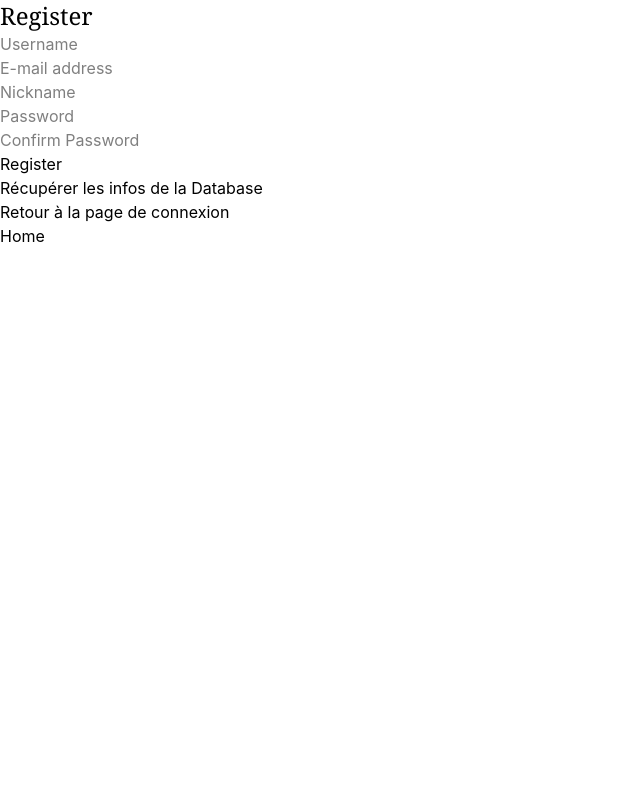
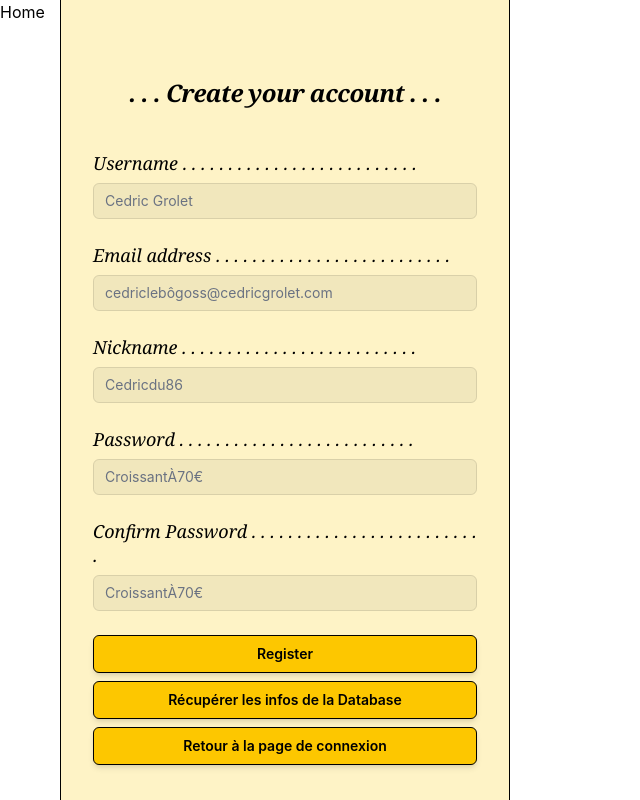
Before and after one commit to MouaipS/Transcendance, a React (Vite) app in the folder frontend/: page /register in a window 1280 px wide. Shown: the whole page, without its empty margins (0-640 px from the left). Built offline with nearby package versions, Linux system fonts and the light colour scheme.

Commit message:
fusiontailwind [ADD] merge pierre + joan
je merge la mon travail avec celui de Joan apres avoir modifié la page de register

```diff
--- a/frontend/src/components/pages/Register.jsx
+++ b/frontend/src/components/pages/Register.jsx
@@ -24,16 +24,16 @@ export function Register() {
 
 		const registration = { username, password, email, nickname }
 
-		if (username === '' || password === '' || email === '' || nickname === '') {
-			setUsername('')
-			setPassword('')
-			setConfirmPassword('')
-			setEmail('')
-			setNickname('')
-			setAlert("Veuillez remplir tous les champs")
-			return
-		}
-		else if (password !== confirmPassword) {
+		// if (username === '' || password === '' || email === '' || nickname === '') {
+		// 	setUsername('')
+		// 	setPassword('')
+		// 	setConfirmPassword('')
+		// 	setEmail('')
+		// 	setNickname('')
+		// 	setAlert("Veuillez remplir tous les champs")
+		// 	return
+		// }
+		if (password !== confirmPassword) {
 			setUsername('')
 			setPassword('')
 			setConfirmPassword('')
@@ -97,49 +97,162 @@ export function Register() {
 
 
 	return <>
-    <h1 className="font-serif text-2xl" >Register</h1>
-	<p style={{color: 'red'}}>{alert}</p>
-    <form onSubmit={handleSubmitRegister}>
+	<div className="absolute inset-y-0 left-15 flex flex-col min-h-full
+		justify-center px-6 py-12 lg:px-8 border-l border-r bg-amber-100">
+		<div className="sm:mx-auto sm:w-full sm:max-w-sm">
+			<h2 className="font-serif italic mt-10 text-center text-2xl/9 font-bold tracking-tight text-black">. . . Create your account . . .</h2>
+		</div>
+		<div className="mt-10 sm:mx-auto sm:w-full sm:max-w-sm">
+			<form onSubmit={handleSubmitRegister} className="space-y-6">
+				<div>
+					<label htmlFor="username" className="font-serif italic
+						block text-lg/6 font-medium text-black">
+						Username . . . . . . . . . . . . . . . . . . . . . . . . . .
+					</label>
+					<div className="mt-2">
 						<input
+							id="username"
+							name="username"
+							required
 							value={username}
-			placeholder="Username"
+							placeholder="Cedric Grolet"
 							onChange={(e) => setUsername(e.target.value)}
+							className="block w-full rounded-md bg-black/5 px-3
+									py-1.5 text-base outline-1 -outline-offset-1
+									outline-black/10 placeholder:text-gray-500
+									focus:outline-2 focus:-outline-offset-2
+									focus:outline-yellow-400 sm:text-sm/6"
 						/>
-		<ul/>
+					</div>
+				</div>
+				<div>
+					<label htmlFor="email" className="font-serif italic
+						block text-lg/6 font-medium text-black">
+						Email address . . . . . . . . . . . . . . . . . . . . . . . . . .
+					</label>
+					<div className="mt-2">
 						<input
+							id="email"
+							name="email"
+							type="email"
+							required
 							value={email}
-			placeholder="E-mail address"
+							placeholder="cedriclebôgoss@cedricgrolet.com"
 							onChange={(e) => setEmail(e.target.value)}
+							className="block w-full rounded-md bg-black/5 px-3
+								py-1.5 text-base outline-1 -outline-offset-1
+								outline-black/10 placeholder:text-gray-500
+								focus:outline-2 focus:-outline-offset-2
+								focus:outline-yellow-400 sm:text-sm/6"
 						/>
-		<ul/>
+					</div>
+				</div>
+				<div>
+					<label htmlFor="nickname" className="font-serif italic
+						block text-lg/6 font-medium text-black">
+						Nickname . . . . . . . . . . . . . . . . . . . . . . . . . .
+					</label>
+					<div className="mt-2">
 						<input
+							id="nickname"
+							name="nickname"
+							required
 							value={nickname}
-			placeholder="Nickname"
+							placeholder="Cedricdu86"
 							onChange={(e) => setNickname(e.target.value)}
+							className="block w-full rounded-md bg-black/5 px-3
+								py-1.5 text-base outline-1 -outline-offset-1
+								outline-black/10 placeholder:text-gray-500
+								focus:outline-2 focus:-outline-offset-2
+								focus:outline-yellow-400 sm:text-sm/6"
 						/>
-		<ul/>
+					</div>
+				</div>
+				<div>
+					<label htmlFor="password" className="font-serif italic
+						block text-lg/6 font-medium text-black">
+						Password . . . . . . . . . . . . . . . . . . . . . . . . . .
+					</label>
+					<div className="mt-2">
 						<input
+							id="password"
+							name="password"
+							type="password"
+							required
 							value={password}
-			placeholder="Password"
+							placeholder="CroissantÀ70€"
 							onChange={(e) => setPassword(e.target.value)}
+							className="block w-full rounded-md bg-black/5 px-3
+									py-1.5 text-base outline-1 -outline-offset-1
+									outline-black/10 placeholder:text-gray-500
+									focus:outline-2 focus:-outline-offset-2
+									focus:outline-yellow-400 sm:text-sm/6"
 						/>
-		<ul/>
+					</div>
+				</div>
+				<div>
+					<label htmlFor="password" className="font-serif italic
+						block text-lg/6 font-medium text-black">
+						Confirm Password . . . . . . . . . . . . . . . . . . . . . . . . . .
+					</label>
+					<div className="mt-2">
 						<input
+							id="password"
+							name="password"
+							type="password"
+							required
 							value={confirmPassword}
-			placeholder="Confirm Password"
+							placeholder="CroissantÀ70€"
 							onChange={(e) => setConfirmPassword(e.target.value)}
+							className="block w-full rounded-md bg-black/5 px-3
+									py-1.5 text-base outline-1 -outline-offset-1
+									outline-black/10 placeholder:text-gray-500
+									focus:outline-2 focus:-outline-offset-2
+									focus:outline-yellow-400 sm:text-sm/6"
 						/>
-		<ul/>
-		<button>Register</button>
+					</div>
+				</div>
+				<div className="mt-2">
+					<button
+						type="submit"
+						className="flex w-full justify-center rounded-md
+						bg-yellow-400 px-3 py-1.5 text-sm/6 font-semibold
+						hover:bg-yellow-300 focus-visible:outline-2
+						focus-visible:outline-offset-2 focus-visible:outline-indigo-500
+						border border-black shadow-md hover:shadow-none
+						hover:inset-shadow-xs hover:inset-shadow-black/50">
+						Register
+					</button>
+				</div>
 			</form>
-	<ul/>
-	<form>
-		<button onClick={handleClick}>Récupérer les infos de la Database</button>
-	</form>
+			<div className="mt-2">
+				<button
+					type="submit"
+					className="flex w-full justify-center rounded-md
+					bg-yellow-400 px-3 py-1.5 text-sm/6 font-semibold
+					hover:bg-yellow-300 focus-visible:outline-2
+					focus-visible:outline-offset-2 focus-visible:outline-indigo-500
+					border border-black shadow-md hover:shadow-none
+					hover:inset-shadow-xs hover:inset-shadow-black/50"
+					onClick={handleClick}>Récupérer les infos de la Database
+				</button>
+			</div>
 			<QueryClientProvider client={queryClient}>
 				<FetchName />
 			</QueryClientProvider>
-	<ul/>
-	<button onClick={navigateLogin}>Retour à la page de connexion</button>
+			<div className="mt-2">
+				<button
+					type="submit"
+					className="flex w-full justify-center rounded-md
+					bg-yellow-400 px-3 py-1.5 text-sm/6 font-semibold
+					hover:bg-yellow-300 focus-visible:outline-2
+					focus-visible:outline-offset-2 focus-visible:outline-indigo-500
+					border border-black shadow-md hover:shadow-none
+					hover:inset-shadow-xs hover:inset-shadow-black/50"
+					onClick={navigateLogin}>Retour à la page de connexion
+				</button>
+			</div>
+		</div>
+	</div>
 	</>
 }
```
Lines whose indentation alone changed are shown as unchanged.
